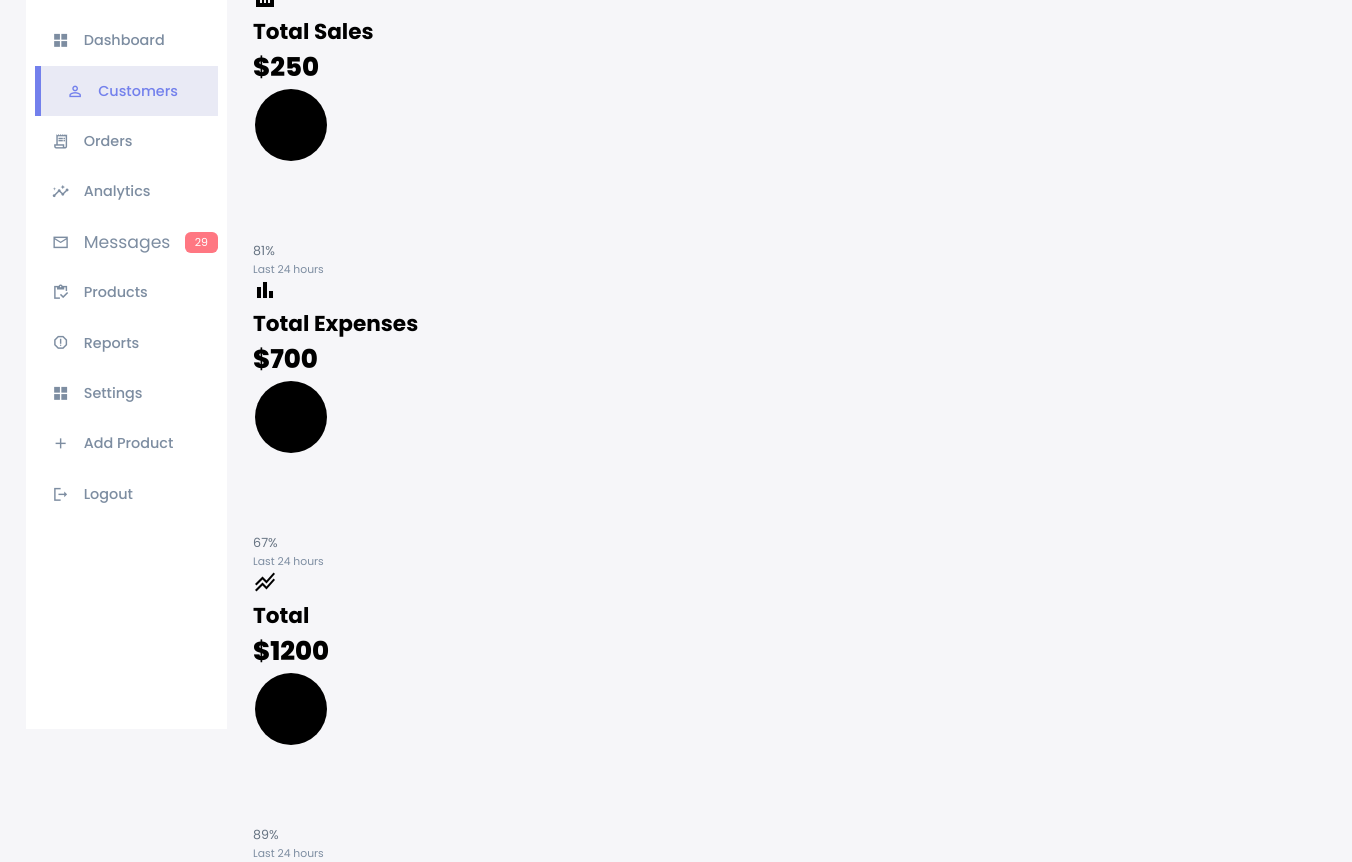
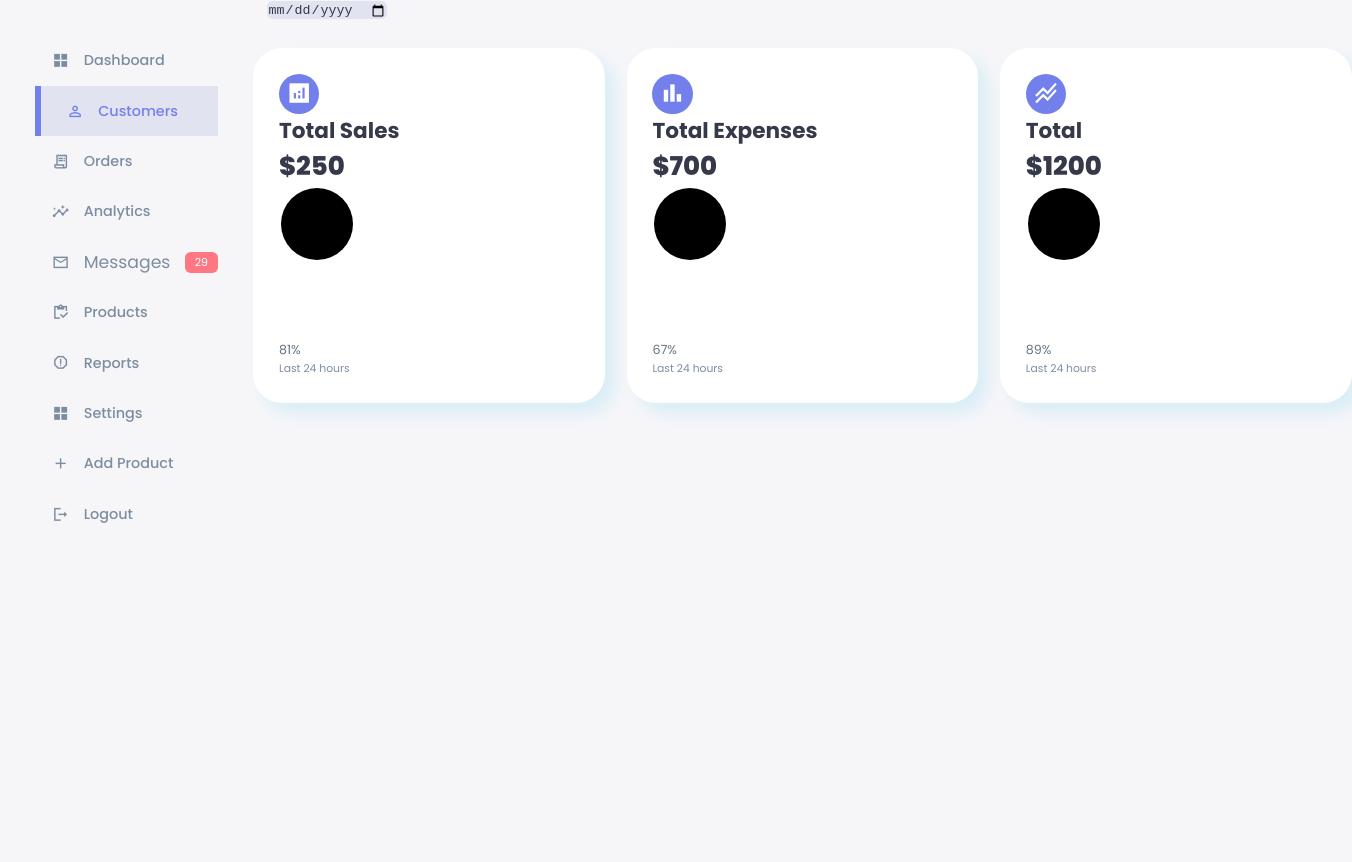
Before and after one commit to CoreyDevl/dashboardJS, a plain HTML site: page index.html in a window 1280 px wide. Shown: the part 71-933 px from the top of the page, 1352 px wide, since content can reach past the window. After the commit the page ends 800 px from the top, so only its background shows below. Drawn offline with Linux system fonts and the light colour scheme.

Commit message:
modificações nos 36 min do video

```diff
--- a/style.css
+++ b/style.css
@@ -48,6 +48,7 @@
   background: var(--color-background);
   user-select: none;
   overflow-x: hidden;
+  color: var(--color-dark)
 }
 
 a{
@@ -125,23 +126,24 @@
 }
 
 aside{
-
+  background: var(--color-background);
   height: 100vh;
-  background: #fff;
 }
 
 aside .top{
-
-  background: white;
+  background: var(--color-background);
   display: flex;
   flex-direction: column;
   align-items: center;
   justify-content: space-between;
   margin-top: 1rem;
-  }
+}
 
-  .boxer-topbar{
-    display: flex;
+.boxer-topbar{
+
+  display: flex;
+  background: white;
+  padding: 10px 0 10px 0;
     justify-content: space-around;
   }
 
@@ -163,7 +165,7 @@
   /* -------SIDEBAR*/
 
   aside .sidebar{
-    background: white;
+    background: var(--color-background);
     display: flex;
     flex-direction: column;
     height: 86vh;
@@ -223,3 +225,46 @@
     font-size: 11px;
     border-radius: var(--border-radius-1);
   }
+/*----------------MAIN*/
+  main{
+    margin-top: 1.3rem;
+  }
+
+  main .date{
+    display: inline-block;
+    background: var(--color-light);
+    border-radius: var(--border-radius-1);
+    margin: 1rem;
+  }
+
+  main .date input[type="date"]{
+    background: transparent;
+    color: var(--color-dark);
+  }
+
+  main .insights{
+    display: grid;
+    grid-template-columns: repeat(3, 1fr);
+    gap: 1.5rem;
+  }
+
+  main .insights>div{
+    background: var(--color-white);
+    padding: var(--card-padding);
+    border-radius: var(--card-border-radius);
+    margin-top: 1rem;
+    box-shadow: 10px 10px 15px #91d8f048;
+    transition: all 300ms ease;
+  }
+
+  main .insights>div:hover{
+    box-shadow: 10px 10px 15px #32515c48;
+  }
+
+  main .insights > div span{
+    background: var(--color-primary);
+    padding: 0.5rem;
+    border-radius: 50%;
+    color: var(--color-white);
+    font-size: 1.8rem;
+  }
```
